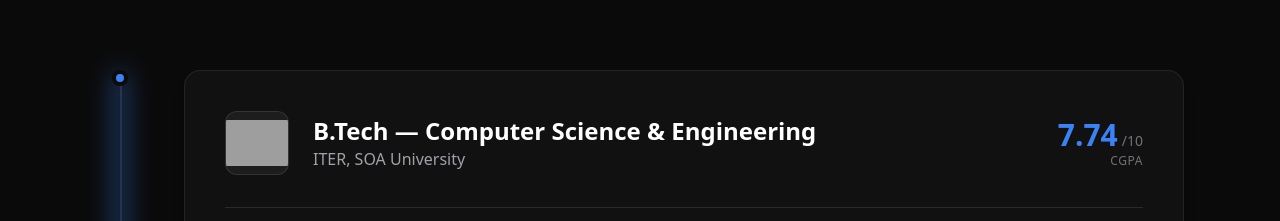
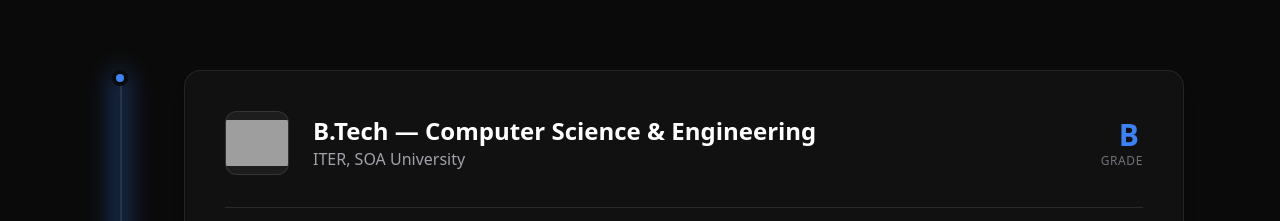
Before and after one commit to SenseiJha/sidhant-jha-portfolio, a React (Vite) app in the folder src/frontend/: page / in a window 1280 px wide. Shown: the part 5840-6061 px from the top of the page. Built offline with nearby package versions, Linux system fonts and the light colour scheme; grey boxes are pictures that could not be loaded; what @icp-sdk/core would draw is missing.

Commit message:
Change CGPA to Grade in Education component

```diff
--- a/src/frontend/src/components/Education.tsx
+++ b/src/frontend/src/components/Education.tsx
@@ -5,7 +5,7 @@ const education = [
   {
     degree: "B.Tech — Computer Science & Engineering",
     school: "ITER, SOA University",
-    cgpa: "7.74",
+    cgpa: "B",
     logo: "https://upload.wikimedia.org/wikipedia/en/c/c5/Siksha_%E2%80%98O%E2%80%99_Anusandhan.png",
     coursework: [
       "Data Structures & Algorithms",
@@ -138,11 +138,11 @@ export function Education() {
                           <span className="text-3xl font-black text-blue-accent">
                             {edu.cgpa}
                           </span>
-                          <span className="text-[#71717a] text-sm">/10</span>
+                          <span className="text-[#71717a] text-sm"></span>
                         </div>
 
                         <span className="text-xs text-[#71717a] uppercase tracking-wider">
-                          CGPA
+                          GRADE
                         </span>
 
                       </div>
```
